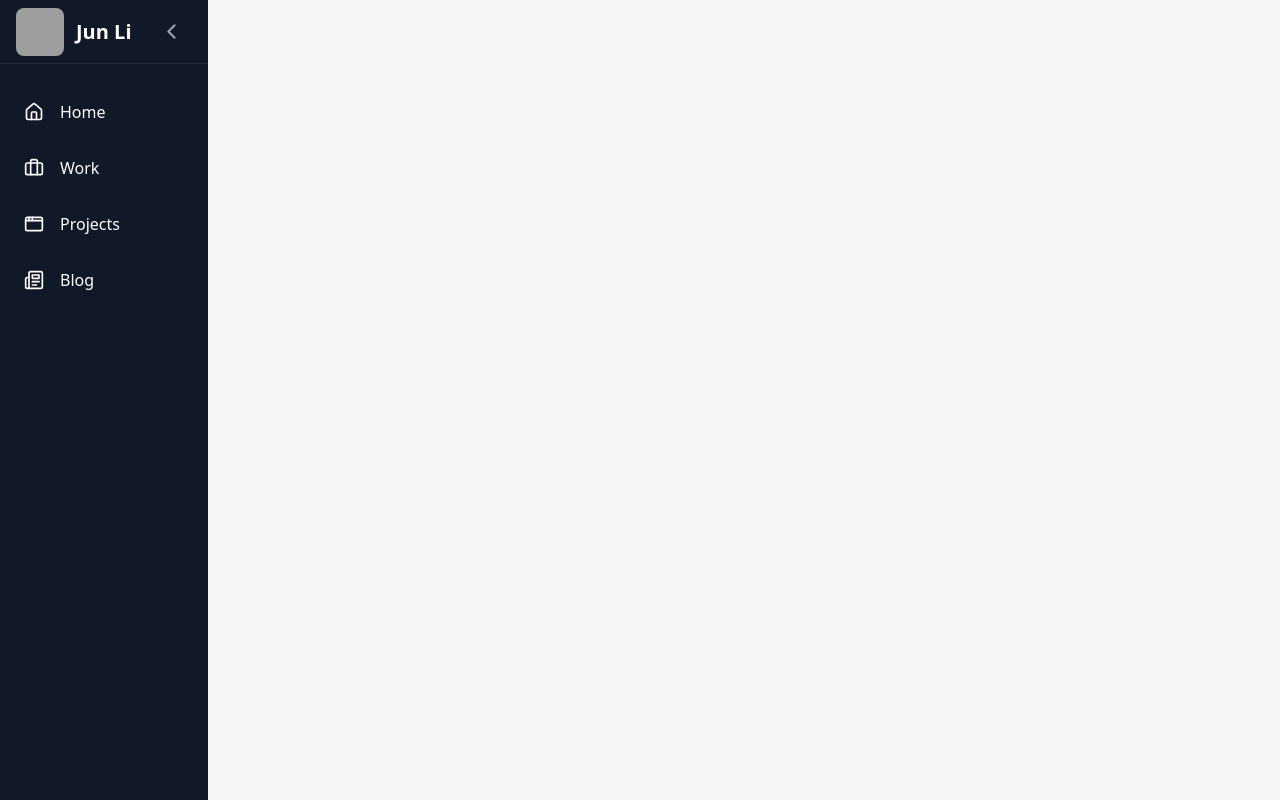
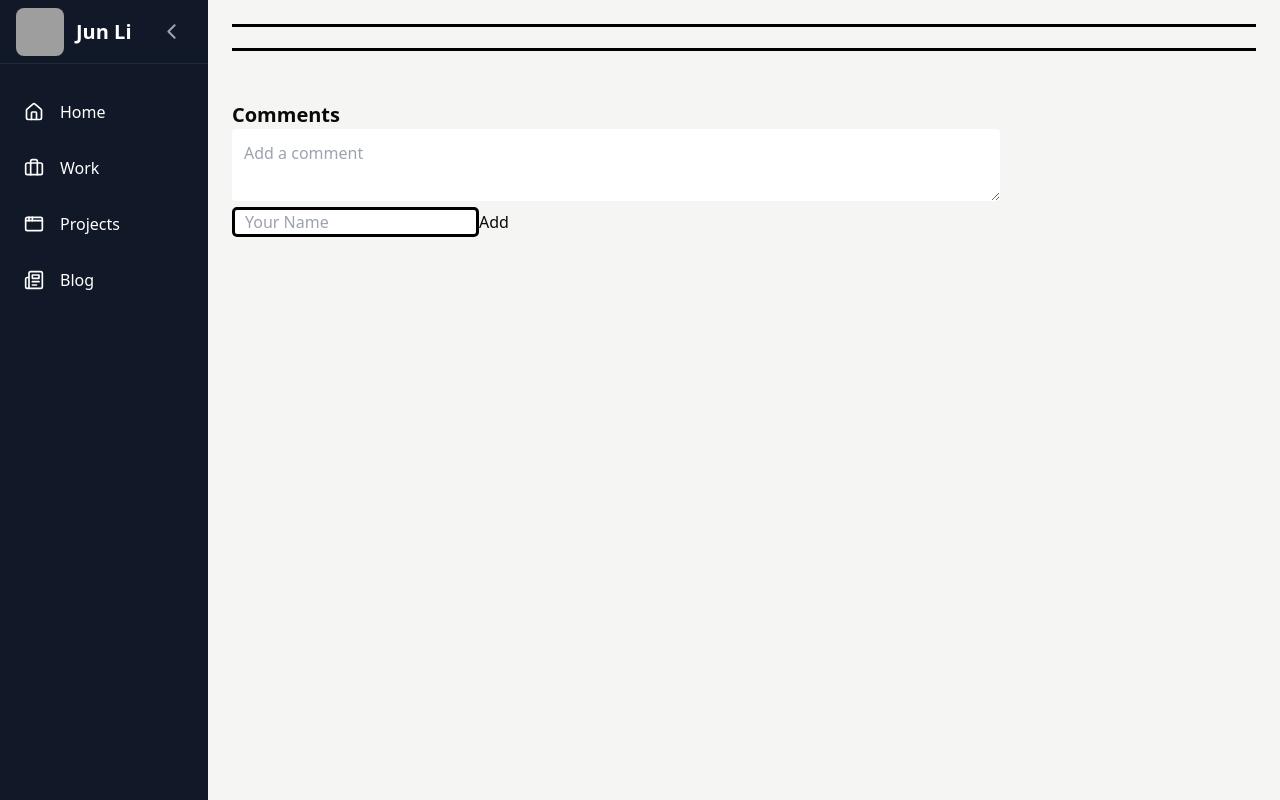
Before and after one commit to Jun-Li8/Portfolio, a React (Vite) app in the folder src/client/: page /blog/post/1 in a window 1280 px wide. Built offline with nearby package versions, Linux system fonts and the light colour scheme; no server answers; grey boxes are pictures that could not be loaded.

Commit message:
styled blog post and added comment section

```diff
--- a/src/client/src/assets/styles/blog.css
+++ b/src/client/src/assets/styles/blog.css
@@ -83,3 +83,22 @@ input{
     flex-direction: column;
     gap: 10px;
 }
+
+.blogPostHeader{
+    display: flex;
+    flex-direction: column;
+    align-items: center;
+    border-block: solid black;
+    padding-block: 8px;
+    margin-bottom: 20px;
+    gap: 5px;
+    h1{
+        font-size: xx-large;
+        font-weight: bold;
+        font-family: 'Lucida Sans', 'Lucida Sans Regular', 'Lucida Grande', 'Lucida Sans Unicode', Geneva, Verdana, sans-serif
+    }
+}
+
+.blogPostContent{
+    padding: 15px;
+}
--- a/src/client/src/components/blogComponents/BlogNewsFeed.tsx
+++ b/src/client/src/components/blogComponents/BlogNewsFeed.tsx
@@ -48,7 +48,7 @@ interface BlogItemProps{
 
 const BlogItem = ({blogID,title,shortDescription} : BlogItemProps) => {
     return (
-        <div className='blogItem'>
+        <div id={blogID} className='blogItem'>
             <Link to={`/blog/post/${blogID}`}>
                 <div>
                     <label className='text-xl font-bold'>{title}</label>
--- a/src/client/src/components/blogComponents/BlogPost.tsx
+++ b/src/client/src/components/blogComponents/BlogPost.tsx
@@ -27,11 +27,33 @@ const BlogPost = () => {
     });
     return (
         <div>
-            <div>
+            <div className='blogPostHeader'>
                 <h1 className="text-2xl">{blogContent?.title}</h1>
                 <p>{blogContent?.shortDescription}</p>
             </div>
-            <div dangerouslySetInnerHTML={{ __html: DOMPurify.sanitize(blogContent?.content || '')}} />
+            <div className='blogPostContent'
+                dangerouslySetInnerHTML={{ __html: DOMPurify.sanitize(blogContent?.content || '')}} />
+            <div>
+                <h1 className='text-xl font-bold'>Comments</h1>
+                <div>
+
+                </div>
+                <CommentComposer />
+            </div>
+        </div>
+    )
+}
+
+const CommentComposer = () => {
+    return (
+        <div>
+            <textarea className="w-full max-w-3xl rounded-sm p-3"name="comments" placeholder="Add a comment" id="comments" />
+            <div>
+                <div className=''>
+                    <input placeholder='Your Name'></input>
+                    <button>Add</button>
+                </div>
+            </div>
         </div>
     )
 }
--- a/src/client/src/components/blogComponents/RichTextEditor.tsx
+++ b/src/client/src/components/blogComponents/RichTextEditor.tsx
@@ -65,7 +65,7 @@ const RichTextEditor = ({content,onContentChange}: RichTextEditorProps) => {
   }
 
   return (
-    <div className="w-full max-w-4xl border rounded-lg shadow-sm">
+    <div className="w-full max-w-5xl border rounded-lg shadow-sm">
       {/* Menu Bar */}
       <div className="flex flex-wrap items-center gap-1 p-2 border-b bg-gray-50">
         {/* Text Formatting */}
@@ -88,7 +88,7 @@ const RichTextEditor = ({content,onContentChange}: RichTextEditorProps) => {
           label="Underline"
         />
 
-        <div className="w-px h-6 mx-2 bg-gray-300" />
+        <div className="w-px h-6 mx-2 bg-gray-100" />
 
         {/* Headings */}
         <MenuButton
@@ -104,7 +104,7 @@ const RichTextEditor = ({content,onContentChange}: RichTextEditorProps) => {
           label="Heading 2"
         />
 
-        <div className="w-px h-6 mx-2 bg-gray-300" />
+        <div className="w-px h-6 mx-2 bg-gray-100" />
 
         {/* Alignment */}
         <MenuButton
@@ -126,7 +126,7 @@ const RichTextEditor = ({content,onContentChange}: RichTextEditorProps) => {
           label="Align Right"
         />
 
-        <div className="w-px h-6 mx-2 bg-gray-300" />
+        <div className="w-px h-6 mx-2 bg-gray-100" />
 
         {/* Lists */}
         <MenuButton
@@ -138,7 +138,7 @@ const RichTextEditor = ({content,onContentChange}: RichTextEditorProps) => {
       </div>
 
       {/* Editor Content */}
-      <div className="p-4">
+      <div className="p-4 bg-white">
         <EditorContent editor={editor} height={'80px'} />
       </div>
     </div>
```
